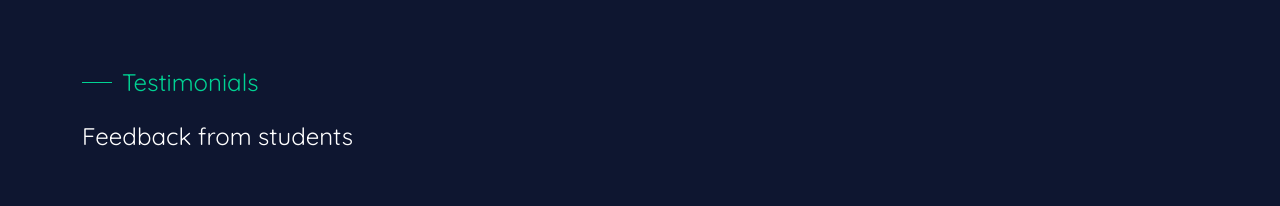
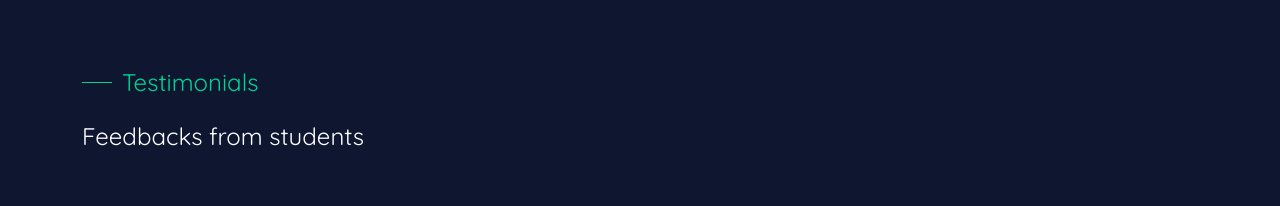
Before and after one commit to piyushgarg-dev/piyushgargdev-nextjs, a Next.js app: page / in a window 1280 px wide. Shown: the part 2620-2826 px from the top of the page. Built offline with nearby package versions, Linux system fonts and the light colour scheme; no server answers.

Commit message:
first commit

```diff
--- a/components/UI/Testimonial.jsx
+++ b/components/UI/Testimonial.jsx
@@ -40,7 +40,7 @@ const Testimonial = ({ feedbacks = [] }) => {
     <section>
       <Container>
         <SectionSubtitle subtitle="Testimonials" />
-        <h4 className="mt-4 mb-5 text-2xl">Feedback from students</h4>
+        <h4 className="mt-4 mb-5 text-2xl">Feedbacks from students</h4>
         <Row className="sm:p-2 p-10">
           <Slider {...settings}>
             {feedbacks.map((feedBack) => (
```
Also changed, not shown: 1 other file (tests, documents, lock files or other folders).
